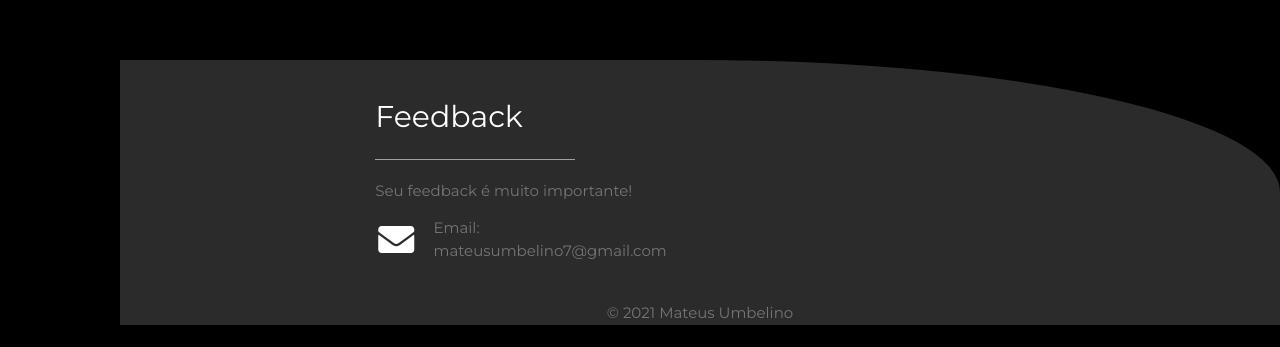
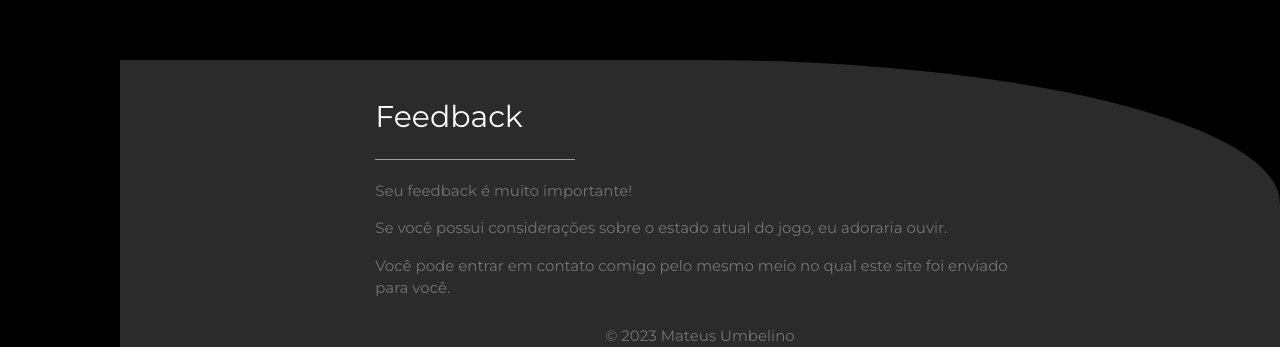
Before and after one commit to mateusumbelino/mateusumbelino.github.io, a plain HTML site: page paleopossum.html in a window 1280 px wide. Shown: the part 1310-1657 px from the top of the page. Before the commit the page ends 1635 px from the top, so only its background shows below. Drawn offline with Linux system fonts and the light colour scheme.

Commit message:
added new stuff

```diff
--- a/paleopossum.html
+++ b/paleopossum.html
@@ -119,8 +119,10 @@ body, h1,h2,h3,h4,h5,h6 {font-family: "Montserrat", sans-serif}
     <hr style="width:200px" class="w3-opacity">
 
     <p>Seu feedback é muito importante!</p>
+    <p>Se você possui considerações sobre o estado atual do jogo, eu adoraria ouvir.</p>
+    <p>Você pode entrar em contato comigo pelo mesmo meio no qual este site foi enviado para você.</p>
 
-    <div class="contact-container">
+    <!-- <div class="contact-container">
 
       <div class="half-contact">
             <a href="mailto:mateusumbelino7@gmail.com"><i class="fa fa-envelope fa-fw w3-text-white w3-xxlarge w3-margin-right"> </i> Email: mateusumbelino7@gmail.com</a>
@@ -128,9 +130,9 @@ body, h1,h2,h3,h4,h5,h6 {font-family: "Montserrat", sans-serif}
 
         <div class="half-contact">
         </div>
-    </div>
+    </div> -->
 
-    <p class="copyright">© 2021 Mateus Umbelino</p>
+    <p class="copyright">© 2023 Mateus Umbelino</p>
   <!-- End Contact Section -->
   </div>
 
```
Also changed, not shown: data/imgs/keratuga.jpg.
